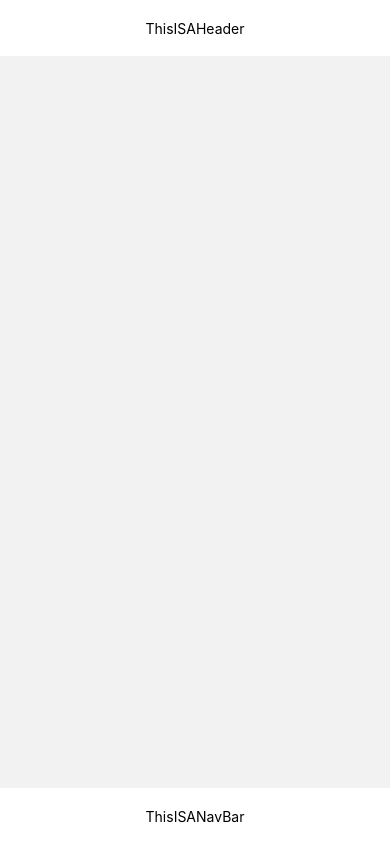
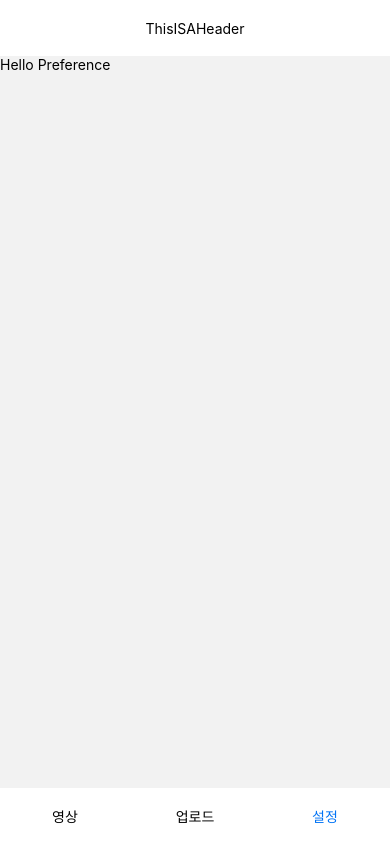
Before and after one commit to anteater333/Que-web, a React Native app: screen /Preference in a window 390 px wide. Built offline with nearby package versions, Linux system fonts and the light colour scheme.

Commit message:
[#12] feat - HomeScreen의 NavBar 버튼에 대한 Navigation 동작 구현

```diff
--- a/App.tsx
+++ b/App.tsx
@@ -12,6 +12,7 @@ import VideoScreen from "./app/screens/VideoScreen";
 import { SafeAreaProvider } from "react-native-safe-area-context";
 import HomeScreen from "./app/screens/HomeScreen";
 import { bColors } from "./app/styles/base";
+import UploadScreen from "./app/screens/UploadScreen";
 
 // 타이머 경고 무효
 LogBox.ignoreLogs(["Setting a timer"]);
@@ -77,6 +78,7 @@ export default function App() {
               name="Home"
               component={HomeScreen}
             />
+            <RootStack.Screen name="Upload" component={UploadScreen} />
             <RootStack.Screen name="Video" component={VideoScreen} />
           </RootStack.Navigator>
         </NavigationContainer>
--- a/app/components/navbars/HomeNavbar.tsx
+++ b/app/components/navbars/HomeNavbar.tsx
@@ -1,6 +1,7 @@
-import { Text, View } from "react-native";
+import { Text, TouchableOpacity, View } from "react-native";
 import { BottomTabBarProps } from "@react-navigation/bottom-tabs";
 import navBarStyle from "./navbar.style";
+import { bColors } from "../../styles/base";
 
 const styles = navBarStyle;
 
@@ -8,11 +9,64 @@ const styles = navBarStyle;
  * 홈 스크린 적용 커스텀 네비게이션 바
  */
 function HomeNavBar(props: BottomTabBarProps) {
-  return (
-    <View style={styles.default}>
-      <Text>ThisISANavBar</Text>
-    </View>
-  );
+  /**
+   * 네비게이션 바 버튼 컴포넌트 매핑
+   */
+  const navButtonMapper = props.state.routes.map((route, index) => {
+    const { options } = props.descriptors[route.key];
+    const label =
+      options.tabBarLabel !== undefined
+        ? options.tabBarLabel
+        : options.title !== undefined
+        ? options.title
+        : route.name;
+
+    const isFocused = props.state.index === index;
+
+    const onPress = () => {
+      const event = props.navigation.emit({
+        type: "tabPress",
+        target: route.key,
+        canPreventDefault: true,
+      });
+
+      if (!isFocused && !event.defaultPrevented) {
+        if (route.name === "Upload") {
+          // 업로드 화면의 경우 상위의 main stack navigator 사용
+          props.navigation.getParent()?.navigate(route.name, { merge: true });
+        } else {
+          // `merge: true` 옵션은 탭 스크린 안의 파라미터가 보존되도록 한다.
+          props.navigation.navigate(route.name, { merge: true });
+        }
+      }
+    };
+
+    const onLongPress = () => {
+      props.navigation.emit({
+        type: "tabLongPress",
+        target: route.key,
+      });
+    };
+
+    return (
+      <TouchableOpacity
+        key={route.key}
+        accessibilityRole="button"
+        accessibilityState={isFocused ? { selected: true } : {}}
+        accessibilityLabel={options.tabBarAccessibilityLabel}
+        testID={options.tabBarTestID}
+        onPress={onPress}
+        onLongPress={onLongPress}
+        style={{ flex: 1, alignItems: "center" }}
+      >
+        <Text style={{ color: isFocused ? bColors.primary : bColors.black }}>
+          {label}
+        </Text>
+      </TouchableOpacity>
+    );
+  });
+
+  return <View style={styles.default}>{navButtonMapper}</View>;
 }
 
 export default HomeNavBar;
--- a/app/components/navbars/navbar.style.ts
+++ b/app/components/navbars/navbar.style.ts
@@ -8,6 +8,7 @@ const navBarStyle = StyleSheet.create({
     backgroundColor: bColors.white,
     alignItems: "center",
     justifyContent: "center",
+    flexDirection: "row",
   },
 });
 
--- a/app/navigators/HomeNavigator.ts
+++ b/app/navigators/HomeNavigator.ts
@@ -4,4 +4,5 @@
 export type HomeTabParamList = {
   Timeline: undefined;
   Preference: undefined;
+  Upload: undefined;
 };
--- a/app/screens/HomeScreen.tsx
+++ b/app/screens/HomeScreen.tsx
@@ -6,8 +6,12 @@ import { HomeTabParamList } from "../navigators/HomeNavigator";
 import screens from "../styles/screens";
 import PreferenceScreen from "./PreferenceScreen";
 import TimelineScreen from "./TimelineScreen";
+import { createNativeStackNavigator } from "@react-navigation/native-stack";
+import { MainStackParamList } from "../navigators/MainNavigator";
+import { Text } from "react-native";
 
 const HomeTabNavigator = createBottomTabNavigator<HomeTabParamList>();
+const MainNavigator = createNativeStackNavigator<MainStackParamList>();
 
 /**
  * 어플리케이션 홈 스크린
@@ -19,10 +23,20 @@ function HomeScreen() {
         tabBar={(props) => <HomeNavBar {...props} />}
         screenOptions={{ header: HomeScreenHeader }}
       >
-        <HomeTabNavigator.Screen name="Timeline" component={TimelineScreen} />
+        <HomeTabNavigator.Screen
+          name="Timeline"
+          component={TimelineScreen}
+          options={{ title: "영상" }}
+        />
+        <HomeTabNavigator.Screen
+          name="Upload"
+          component={() => null}
+          options={{ title: "업로드" }}
+        />
         <HomeTabNavigator.Screen
           name="Preference"
           component={PreferenceScreen}
+          options={{ title: "설정" }}
         />
       </HomeTabNavigator.Navigator>
     </SafeAreaView>
--- a/app/screens/PreferenceScreen.tsx
+++ b/app/screens/PreferenceScreen.tsx
@@ -1,8 +1,10 @@
+import { Text } from "react-native";
+
 /**
  * 어플리케이션 설정 화면
  */
 function PreferenceScreen() {
-  return null;
+  return <Text>Hello Preference</Text>;
 }
 
 export default PreferenceScreen;
--- /dev/null
+++ b/app/screens/UploadScreen.tsx
@@ -0,0 +1,14 @@
+import { Text, View } from "react-native";
+
+/**
+ * 영상 업로드 화면
+ */
+function UploadScreen() {
+  return (
+    <View>
+      <Text>Hello Upload</Text>
+    </View>
+  );
+}
+
+export default UploadScreen;
--- a/app/screens/VideoScreen.tsx
+++ b/app/screens/VideoScreen.tsx
@@ -45,13 +45,9 @@ const VideoScreen = ({ route, navigation }: MainNavProps) => {
 
 const styles = StyleSheet.create({
   container: {
-    width: 320,
-    height: 200,
+    flex: 1,
   },
-  video: {
-    width: 320,
-    height: 200,
-  },
+  video: { flex: 1 },
   buttons: {},
 });
 
```
